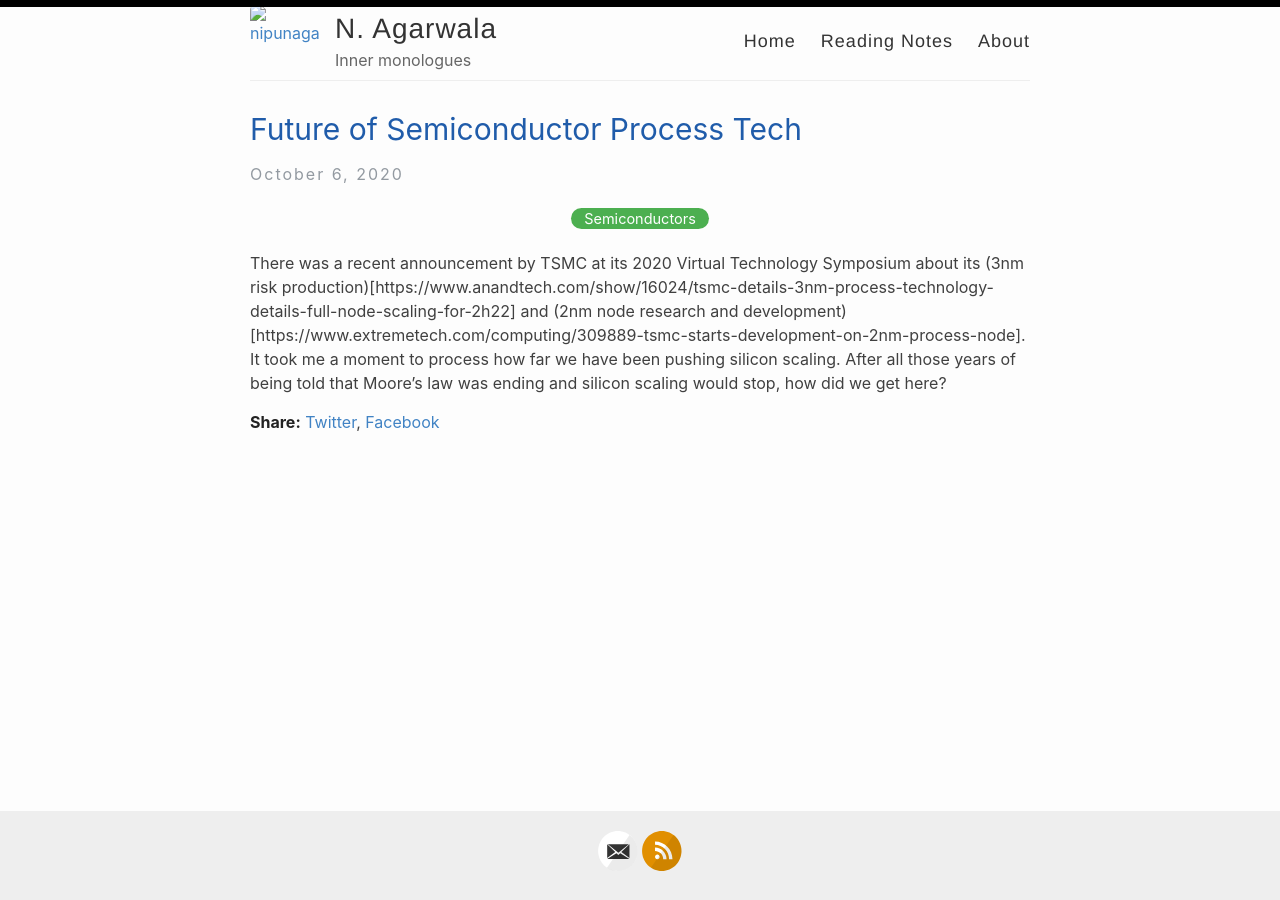
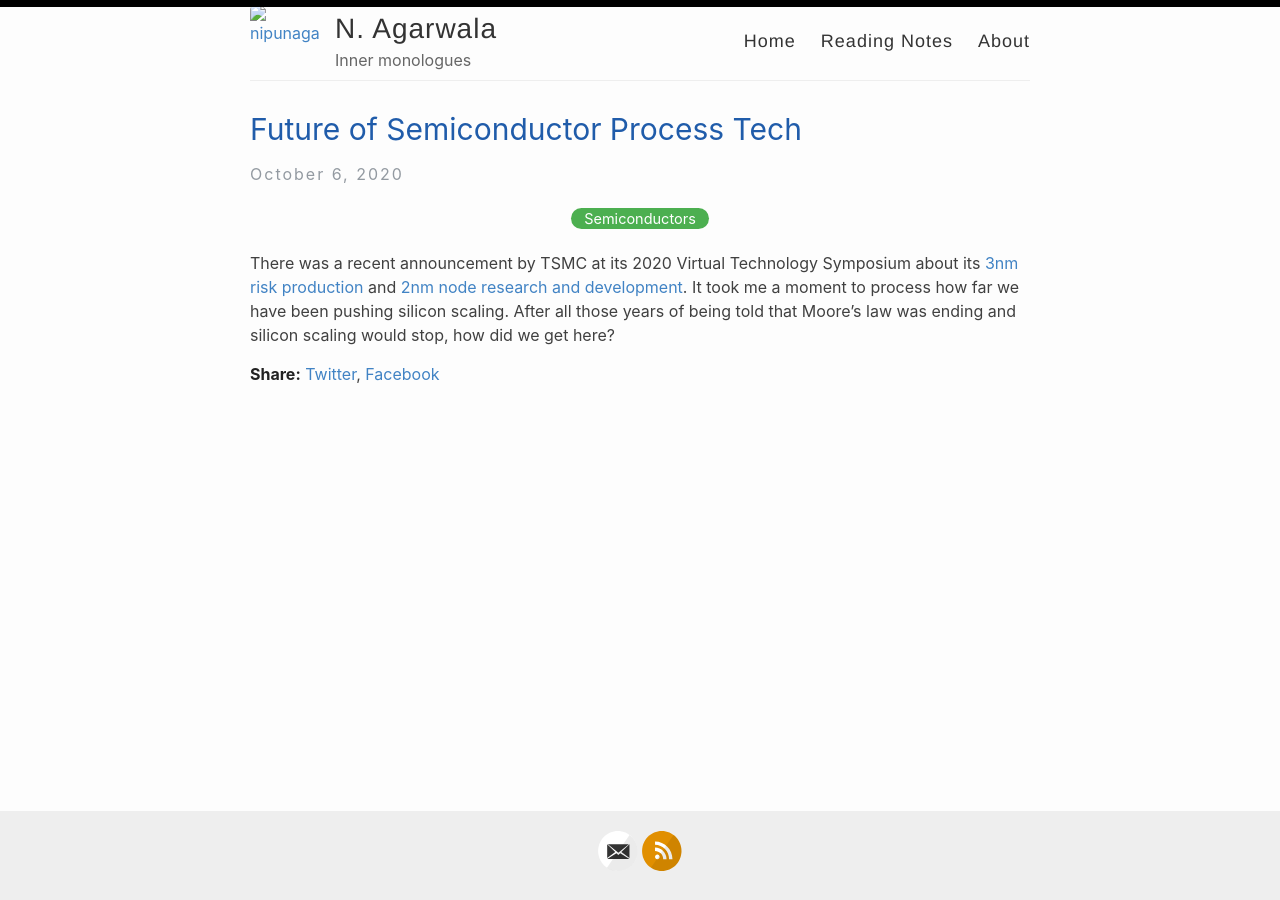
Before and after one commit to nipunagarwala/nipunagarwala.github.io, a Jekyll site: the page built from _posts/2020-10-06-Semiconductor-process-tech-future.md, in a window 1280 px wide. Built offline with Jekyll 4.4.1, drawn with Linux system fonts in a browser that asks for light colours.

Commit message:
Markdown changes and fixed some syntax

```diff
--- a/_posts/2020-10-06-Semiconductor-process-tech-future.md
+++ b/_posts/2020-10-06-Semiconductor-process-tech-future.md
@@ -4,4 +4,4 @@ title: Future of Semiconductor Process Tech
 categories: Semiconductors
 ---
 
-There was a recent announcement by TSMC at its 2020 Virtual Technology Symposium about its (3nm risk production)[https://www.anandtech.com/show/16024/tsmc-details-3nm-process-technology-details-full-node-scaling-for-2h22] and (2nm node research and development)[https://www.extremetech.com/computing/309889-tsmc-starts-development-on-2nm-process-node]. It took me a moment to process how far we have been pushing silicon scaling. After all those years of being told that Moore's law was ending and silicon scaling would stop, how did we get here?
+There was a recent announcement by TSMC at its 2020 Virtual Technology Symposium about its [3nm risk production](https://www.anandtech.com/show/16024/tsmc-details-3nm-process-technology-details-full-node-scaling-for-2h22) and [2nm node research and development](https://www.extremetech.com/computing/309889-tsmc-starts-development-on-2nm-process-node). It took me a moment to process how far we have been pushing silicon scaling. After all those years of being told that Moore's law was ending and silicon scaling would stop, how did we get here?
```
